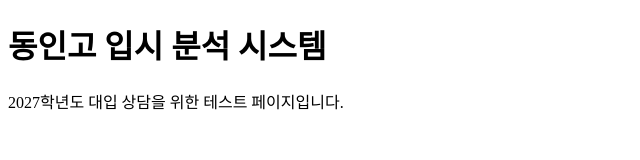
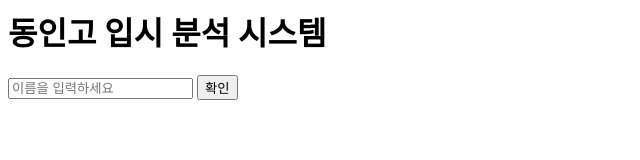
Before and after one commit to lalalajy/jystorage, a plain HTML site: page index.html in a window 1280 px wide. Shown: the whole page, without its empty margins (0-640 px from the left). Drawn offline with Linux system fonts and the light colour scheme.

Commit message:
Update index.html

```diff
--- a/index.html
+++ b/index.html
@@ -1,13 +1,20 @@
-<!DOCTYPE html>
-<html>
-<head>
-    <meta charset="utf-8">
-    <title>주영의 첫 웹사이트</title>
-</head>
 <body>
 
 <h1>동인고 입시 분석 시스템</h1>
 
-<p>2027학년도 대입 상담을 위한 테스트 페이지입니다.</p>
+<input type="text" id="name" placeholder="이름을 입력하세요">
+
+<button onclick="sayHello()">확인</button>
+
+<p id="result"></p>
+
+<script>
+function sayHello() {
+    let name = document.getElementById("name").value;
+    document.getElementById("result").innerHTML =
+        "안녕하세요 " + name + "님!";
+}
+</script>
+
 </body>
 </html>
```
